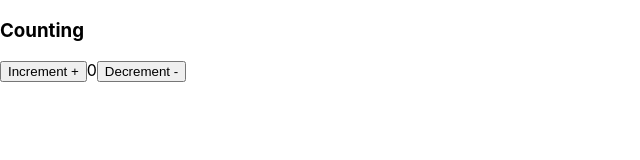
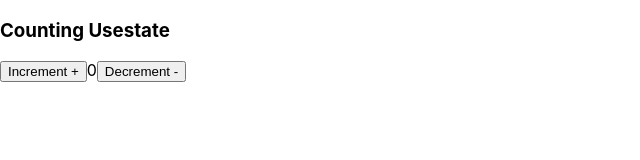
Before and after one commit to felixowolabi/counter-app, a React (Create React App) app: page / in a window 1280 px wide. Shown: the top 160 px of the page, without its empty margins (0-640 px from the left). Built offline with nearby package versions, Linux system fonts and the light colour scheme.

Commit message:
Update App.js

```diff
--- a/src/App.js
+++ b/src/App.js
@@ -12,7 +12,7 @@ export default function App() {
 
   return (
     <>
-      <h3>Counting</h3>
+      <h3>Counting Usestate</h3>
       <button onClick={increment}>Increment + </button>
       <span>{count}</span>
 
```
